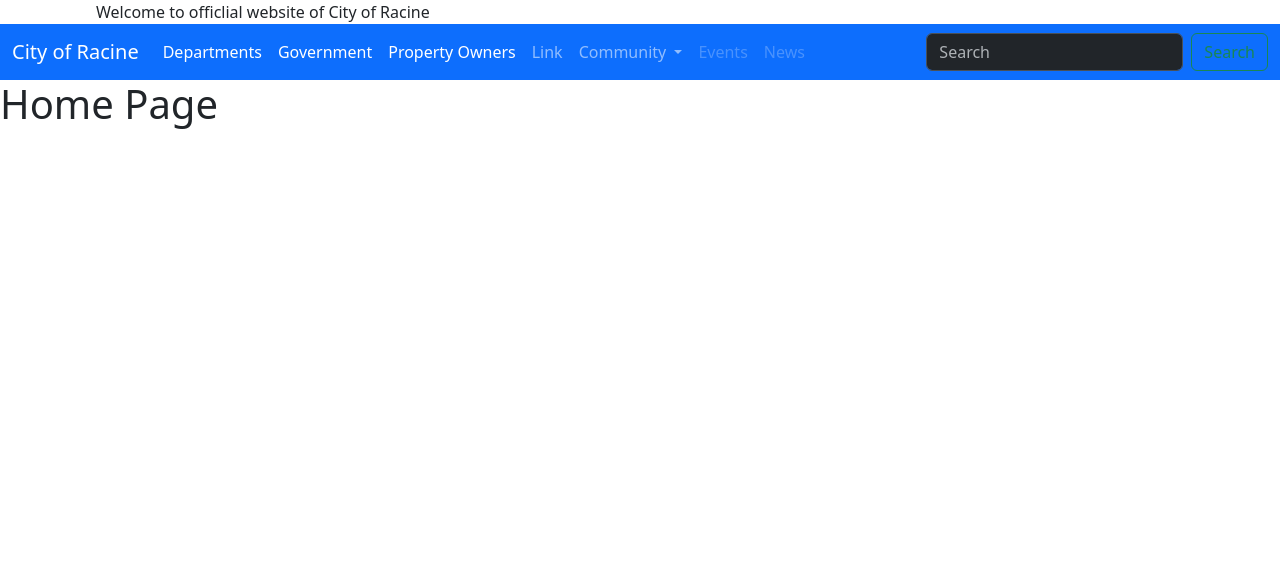
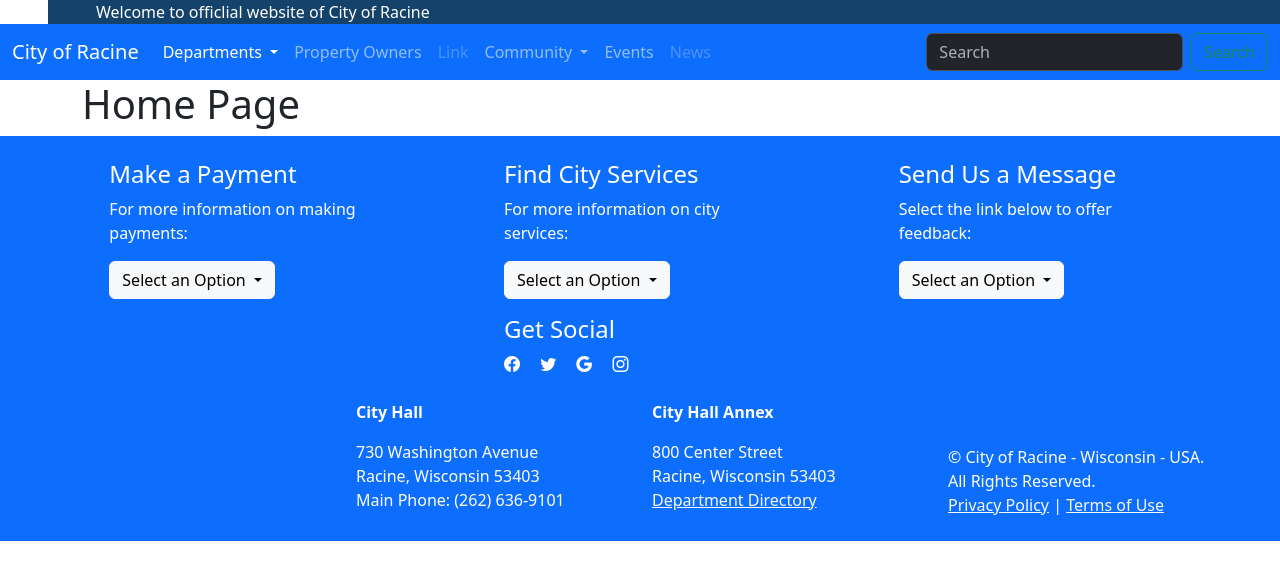
Before and after one commit to kvedak/corweb, a Flask app: page / in a window 1280 px wide. Shown: the top 580 px of the page. Run offline with Flask 3, Linux system fonts and the light colour scheme; some libraries are stand-ins or nearby versions.

Commit message:
footer bootstarp completed w/0 linkd

```diff
--- a/app/templates/base.html
+++ b/app/templates/base.html
@@ -1,61 +1,36 @@
-<!doctype html>
+<!DOCTYPE html>
 <html lang="en">
   <head>
-    <meta charset="utf-8">
-    <meta name="viewport" content="width=device-width, initial-scale=1">
-    <title> {% block title %} COR {% endblock %} </title>
-    <link href="https://cdn.jsdelivr.net/npm/bootstrap@5.3.3/dist/css/bootstrap.min.css" rel="stylesheet" integrity="sha384-QWTKZyjpPEjISv5WaRU9OFeRpok6YctnYmDr5pNlyT2bRjXh0JMhjY6hW+ALEwIH" crossorigin="anonymous">
+    <meta charset="utf-8" />
+    <meta name="viewport" content="width=device-width, initial-scale=1" />
+    <title>{% block title %} COR {% endblock %}</title>
+    <link
+      href="https://cdn.jsdelivr.net/npm/bootstrap@5.3.3/dist/css/bootstrap.min.css"
+      rel="stylesheet"
+      integrity="sha384-QWTKZyjpPEjISv5WaRU9OFeRpok6YctnYmDr5pNlyT2bRjXh0JMhjY6hW+ALEwIH"
+      crossorigin="anonymous"
+    />
+    <!-- Option 1: Include in HTML -->
+    <link
+      rel="stylesheet"
+      href="https://cdn.jsdelivr.net/npm/bootstrap-icons@1.3.0/font/bootstrap-icons.css"
+    />
   </head>
   <body>
-  <div class="text-left ms-5 ps-5"> Welcome to officlial website of City of Racine </div>
-    <nav class="navbar navbar-expand-lg bg-primary " data-bs-theme="dark">
-  <div class="container-fluid">
-    <a class="navbar-brand" href="#">City of Racine</a>
-    <button class="navbar-toggler" type="button" data-bs-toggle="collapse" data-bs-target="#navbarSupportedContent" aria-controls="navbarSupportedContent" aria-expanded="false" aria-label="Toggle navigation">
-      <span class="navbar-toggler-icon"></span>
-    </button>
-    <div class="collapse navbar-collapse" id="navbarSupportedContent">
-      <ul class="navbar-nav me-auto mb-2 mb-lg-0">
-        <li class="nav-item">
-          <a class="nav-link active" aria-current="page" href="#">Departments</a>
-        </li>
-        <li class="nav-item">
-          <a class="nav-link active" aria-current="page" href="#">Government</a>
-        </li>
-        <li class="nav-item">
-          <a class="nav-link active" aria-current="page" href="#">Property Owners</a>
-        </li>
-        <li class="nav-item">
-          <a class="nav-link" href="#">Link</a>
-        </li>
-        <li class="nav-item dropdown">
-          <a class="nav-link dropdown-toggle" href="#" role="button" data-bs-toggle="dropdown" aria-expanded="false">
-            Community
-          </a>
-          <ul class="dropdown-menu">
-            <li><a class="dropdown-item" href="#">Action</a></li>
-            <li><a class="dropdown-item" href="#">Another action</a></li>
-            <li><hr class="dropdown-divider"></li>
-            <li><a class="dropdown-item" href="#">Something else here</a></li>
-          </ul>
-        </li>
-        <li class="nav-item">
-          <a class="nav-link disabled" aria-disabled="true">Events</a>
-        </li>
-        <li class="nav-item">
-          <a class="nav-link disabled" aria-disabled="true">News</a>
-        </li>
-      </ul>
-      <form class="d-flex" role="search">
-        <input class="form-control me-2" type="search" placeholder="Search" aria-label="Search">
-        <button class="btn btn-outline-success" type="submit">Search</button>
-      </form>
+    <div
+      style="background-color: #14426a"
+      class="text-white text-left ms-5 ps-5"
+    >
+      Welcome to officlial website of City of Racine
     </div>
-  </div>
-</nav>
-    {% block body %}
-    {% endblock %}
+    {% include 'nav.html' %}
+    <div class="container">{% block body %} {% endblock %}</div>
+    {% include 'footer.html' %}
 
-    <script src="https://cdn.jsdelivr.net/npm/bootstrap@5.3.3/dist/js/bootstrap.bundle.min.js" integrity="sha384-YvpcrYf0tY3lHB60NNkmXc5s9fDVZLESaAA55NDzOxhy9GkcIdslK1eN7N6jIeHz" crossorigin="anonymous"></script>
+    <script
+      src="https://cdn.jsdelivr.net/npm/bootstrap@5.3.3/dist/js/bootstrap.bundle.min.js"
+      integrity="sha384-YvpcrYf0tY3lHB60NNkmXc5s9fDVZLESaAA55NDzOxhy9GkcIdslK1eN7N6jIeHz"
+      crossorigin="anonymous"
+    ></script>
   </body>
 </html>
--- /dev/null
+++ b/app/templates/footer.html
@@ -0,0 +1,135 @@
+
+    <footer class="bg-primary text-white pt-2 pb-2">
+      <div class="row ms-5 me-5 text-md-left">
+        <div class="col-md-3 col-lg-3 col-xl-3 mx-auto mt-3">
+          <p class="h4">Make a Payment</p>
+          <p class="h-5">For more information on making payments:</p>
+
+          <div class="dropdown">
+            <button
+              class="btn btn-light dropdown-toggle"
+              type="button"
+              id="dropdownMenuButton1"
+              data-bs-toggle="dropdown"
+              aria-expanded="false"
+            >
+              Select an Option
+            </button>
+            <ul class="dropdown-menu" aria-labelledby="dropdownMenuButton1">
+              <li><a class="dropdown-item" href="#">Property Taxes</a></li>
+              <li><a class="dropdown-item" href="#">Municipal Citations</a></li>
+              <li><a class="dropdown-item" href="#">Parking Tickets</a></li>
+            </ul>
+          </div>
+        </div>
+        <div class="col-md-3 col-lg-3 col-xl-3 mx-auto mt-3">
+          <p class="h4">Find City Services</p>
+          <p class="h-5">For more information on city services:</p>
+
+          <div class="dropdown">
+            <button
+              class="btn btn-light dropdown-toggle"
+              type="button"
+              id="dropdownMenuButton1"
+              data-bs-toggle="dropdown"
+              aria-expanded="false"
+            >
+              Select an Option
+            </button>
+            <ul class="dropdown-menu" aria-labelledby="dropdownMenuButton1">
+              <li><a class="dropdown-item" href="#">Code Red</a></li>
+              <li><a class="dropdown-item" href="#">Sewer Backup Assistance</a></li>
+              <li><a class="dropdown-item" href="#">Business Services</a></li>
+              <li><a class="dropdown-item" href="#">Household Hazardous Waste</a></li>
+              <li><a class="dropdown-item" href="#">Recycling Information</a></li>
+              <li><a class="dropdown-item" href="#">Trash/Recycling lookup</a></li>
+            </ul>
+          </div>
+        </div>
+        <div class="col-md-3 col-lg-3 col-xl-3 mx-auto mt-3">
+          <p class="h4">Send Us a Message</p>
+          <p class="h-5">Select the link below to offer feedback:</p>
+
+          <div class="dropdown">
+            <button
+              class="btn btn-light dropdown-toggle"
+              type="button"
+              id="dropdownMenuButton1"
+              data-bs-toggle="dropdown"
+              aria-expanded="false"
+            >
+              Select an Option
+            </button>
+            <ul class="dropdown-menu" aria-labelledby="dropdownMenuButton1">
+              <li><a class="dropdown-item" href="#">Ask an Officer</a></li>
+              <li><a class="dropdown-item" href="#">Contact Us</a></li>
+              <li><a class="dropdown-item" href="#">Parking Tickets</a></li>
+              <li><a class="dropdown-item" href="#"></a>Contact the Mayor</li>
+              <li><a class="dropdown-item" href="#"></a>Feedback for Police chief</li>
+              <li><a class="dropdown-item" href="#"></a>Press Release Sign up</li>
+              <li><a class="dropdown-item" href="#"></a>Report A Code Violiation</li>
+              <li><a class="dropdown-item" href="#"></a>Report a Broaken Parking Meter</li>
+              <li><a class="dropdown-item" href="#"></a>Report a Pothole</li>
+              <li><a class="dropdown-item" href="#"></a>Report a Sidewalk Repair</li>
+              <li><a class="dropdown-item" href="#"></a>Report a Streetlight <a></li>
+            </ul>
+          </div>
+        </div>
+        <div class="col-md-3 col-lg-3 col-xl-3 mx-auto mt-3">
+          <p class="h4">Get Social</p>
+          <!-- Facebook -->
+          <a style="color: white" href="#!" role="button">
+            <i class="pe-3 bi bi-facebook"></i
+          ></a>
+
+          <!-- Twitter -->
+          <a style="color: white" href="#!" role="button"
+            ><i class="pe-3 bi bi-twitter"></i
+          ></a>
+
+          <!-- Google -->
+          <a style="color: white" href="#!" role="button"
+            ><i class="pe-3 bi bi-google"></i
+          ></a>
+
+          <!-- Instagram -->
+          <a style="color: white" href="#!" role="button"
+            ><i class="bi bi-instagram"></i
+          ></a>
+        </div>
+      </div>
+      <div class="row ms-5 me-5 pt-2 text-md-left">
+        <div class="col-md-2 col-lg-3 col-xl-3 mx-auto mt-3">
+
+
+        </div>
+        <div class="col-md-3 col-lg-3 col-xl-3 mx-auto mt-3">
+          <p class="fw-bold">City Hall</p>
+          <p>730 Washington Avenue </br>
+          Racine, Wisconsin 53403</br>
+          Main Phone: (262) 636-9101</p>
+        </div>
+        <div class="col-md-3 col-lg-3 col-xl-3 mx-auto mt-3">
+            <p class="fw-bold">City Hall Annex</p>
+          <p>800 Center Street </br>
+          Racine, Wisconsin 53403</br>
+          <a
+                  href="/Departments/"
+                  class="fw-normal text-light class="text-decoration-none" "
+                  >Department Directory</a>
+
+        </div>
+        <div class="col-md-3 col-lg-3 col-xl-3 mx-auto mt-3">
+          <div style="padding: 45px 0px 0px 0px">
+              <div class="footer-logo"></div>
+              <p class="copyright-para text-right">
+                © City of Racine - Wisconsin - USA.<br />All Rights Reserved.<br />
+                <a href="/PrivacyPolicy" class="text-light class="text-decoration-none"> Privacy Policy</a> |
+                <a href="/TermsOfUse/" class="text-light class="text-decoration-none">Terms of Use</a>
+              </p>
+            </div>
+          </div>
+
+        </div>
+      </div>
+    </footer>
--- /dev/null
+++ b/app/templates/nav.html
@@ -0,0 +1,103 @@
+<nav class="navbar navbar-expand-lg bg-primary" data-bs-theme="dark">
+      <div class="container-fluid">
+        <a class="navbar-brand" href="#">City of Racine</a>
+        <button
+          class="navbar-toggler"
+          type="button"
+          data-bs-toggle="collapse"
+          data-bs-target="#navbarSupportedContent"
+          aria-controls="navbarSupportedContent"
+          aria-expanded="false"
+          aria-label="Toggle navigation"
+        >
+          <span class="navbar-toggler-icon"></span>
+        </button>
+        <div class="collapse navbar-collapse" id="navbarSupportedContent">
+          <ul class="navbar-nav me-auto mb-2 mb-lg-0">
+            <li class="nav-item dropdown">
+              <a
+                class="nav-link active dropdown-toggle"
+                href="#"
+                role="button"
+                data-bs-toggle="dropdown"
+                aria-expanded="false"
+              >
+                Departments
+              </a>
+              <ul class="dropdown-menu">
+                <li><a class="dropdown-item" href="#">Assessor</a></li>
+                <li><a class="dropdown-item" href="#">Attorney</a></li>
+                <li>
+                  <a class="dropdown-item" href="#">Building Inspections</a>
+                </li>
+                <li>
+                  <a class="dropdown-item" href="#">City Clerk and Treasurer</a>
+                </li>
+                <li><hr class="dropdown-divider" /></li>
+                <li>
+                  <a class="dropdown-item" href="#">Building Inspections</a>
+                </li>
+                <li><a class="dropdown-item" href="#">Tax Payments</a></li>
+              </ul>
+            </li>
+            <li class="nav-item">
+              <a
+                class="nav-link"
+                aria-current="page"
+                aria-disabled="true"
+                href="#"
+                >Property Owners</a
+              >
+            </li>
+            <li class="nav-item">
+              <a
+                class="nav-link disabled"
+                href="https://cityofracine.legistar.com/Calendar.aspx"
+                aria-disabled="true"
+                >Link</a
+              >
+            </li>
+            <li class="nav-item dropdown">
+              <a
+                class="nav-link dropdown-toggle"
+                href="#"
+                role="button"
+                data-bs-toggle="dropdown"
+                aria-expanded="false"
+              >
+                Community
+              </a>
+              <ul class="dropdown-menu">
+                <li><a class="dropdown-item" href="#">Action</a></li>
+                <li><a class="dropdown-item" href="#">Another action</a></li>
+                <li><hr class="dropdown-divider" /></li>
+                <li>
+                  <a class="dropdown-item" href="#">Something else here</a>
+                </li>
+              </ul>
+            </li>
+            <li class="nav-item">
+              <a
+                class="nav-link"
+                href="https://cityofracine.legistar.com/Calendar.aspx"
+                >Events</a
+              >
+            </li>
+            <li class="nav-item">
+              <a class="nav-link disabled" aria-disabled="true">News</a>
+            </li>
+          </ul>
+          <form class="d-flex" role="search">
+            <input
+              class="form-control me-2"
+              type="search"
+              placeholder="Search"
+              aria-label="Search"
+            />
+            <button class="btn btn-outline-success" type="submit">
+              Search
+            </button>
+          </form>
+        </div>
+      </div>
+    </nav>
```
